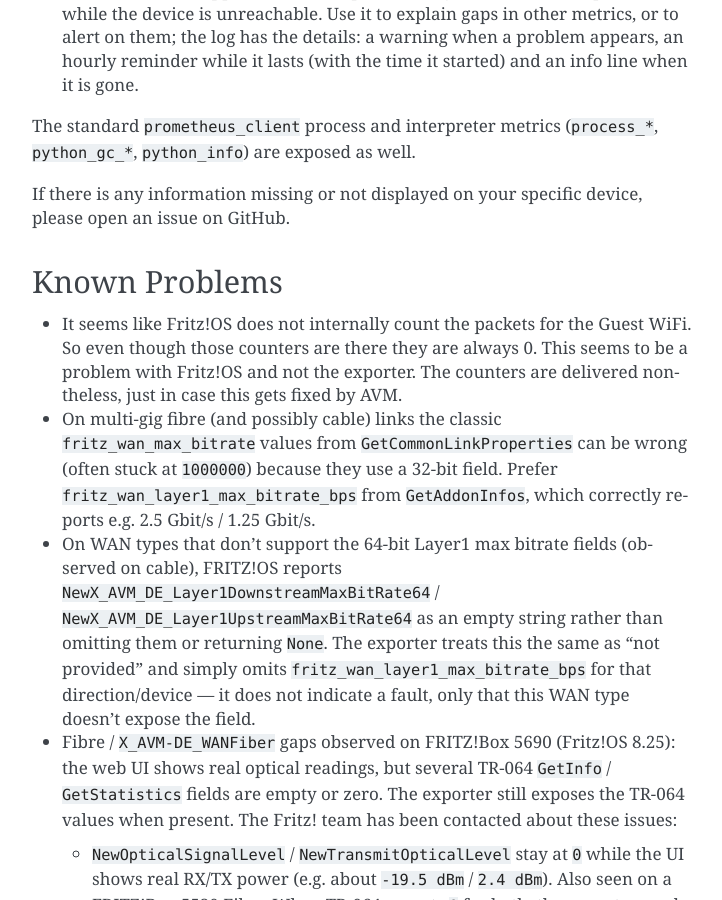
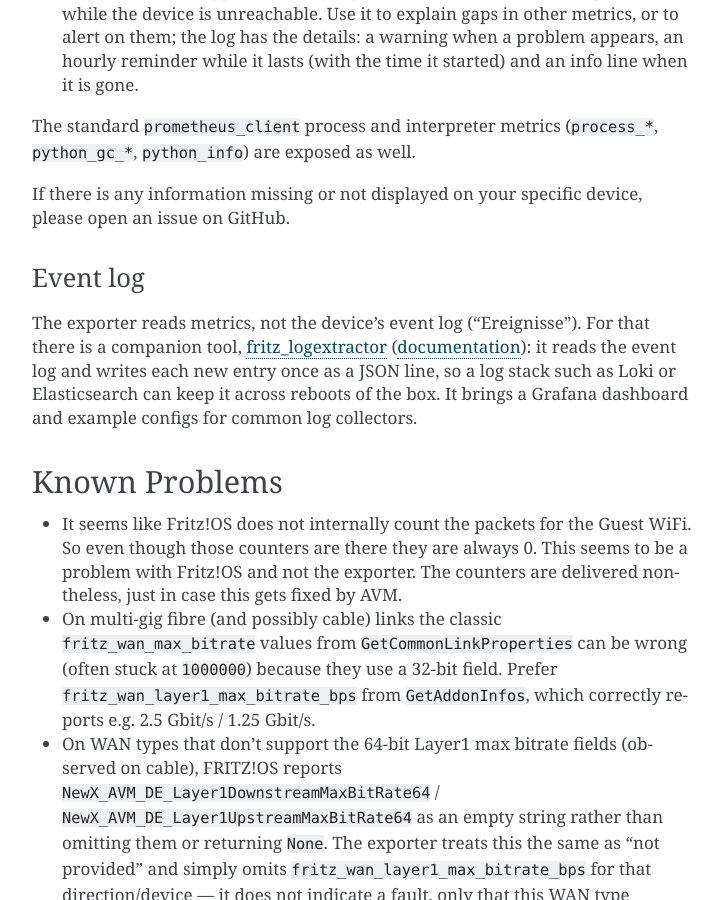
Before and after one commit to pdreker/fritz_exporter, a Sphinx documentation site: the page built from docs/index.rst, in a window 1280 px wide and 900 px high, scrolled down 4348 px. Shown: the whole window, without its empty margins (388-1110 px from the left). Built offline with Sphinx 7.4.7, drawn with Linux system fonts in a browser that asks for light colours.

Commit message:
docs: point to fritz_logextractor for the event log (#789)
Co-authored-by: Claude Opus 5.5 <noreply@anthropic.com>

```diff
--- a/docs/index.rst
+++ b/docs/index.rst
@@ -119,6 +119,16 @@ The standard ``prometheus_client`` process and interpreter metrics
 
 If there is any information missing or not displayed on your specific device, please open an issue on GitHub.
 
+Event log
+^^^^^^^^^
+
+The exporter reads metrics, not the device's event log ("Ereignisse"). For that there is a
+companion tool, `fritz_logextractor <https://github.com/pdreker/fritz_logextractor>`_
+(`documentation <https://pdreker.github.io/fritz_logextractor/>`_): it reads the event log and
+writes each new entry once as a JSON line, so a log stack such as Loki or Elasticsearch can keep
+it across reboots of the box. It brings a Grafana dashboard and example configs for common log
+collectors.
+
 Known Problems
 --------------
 
```
Also changed, not shown: README.md (+9 -0 lines).
